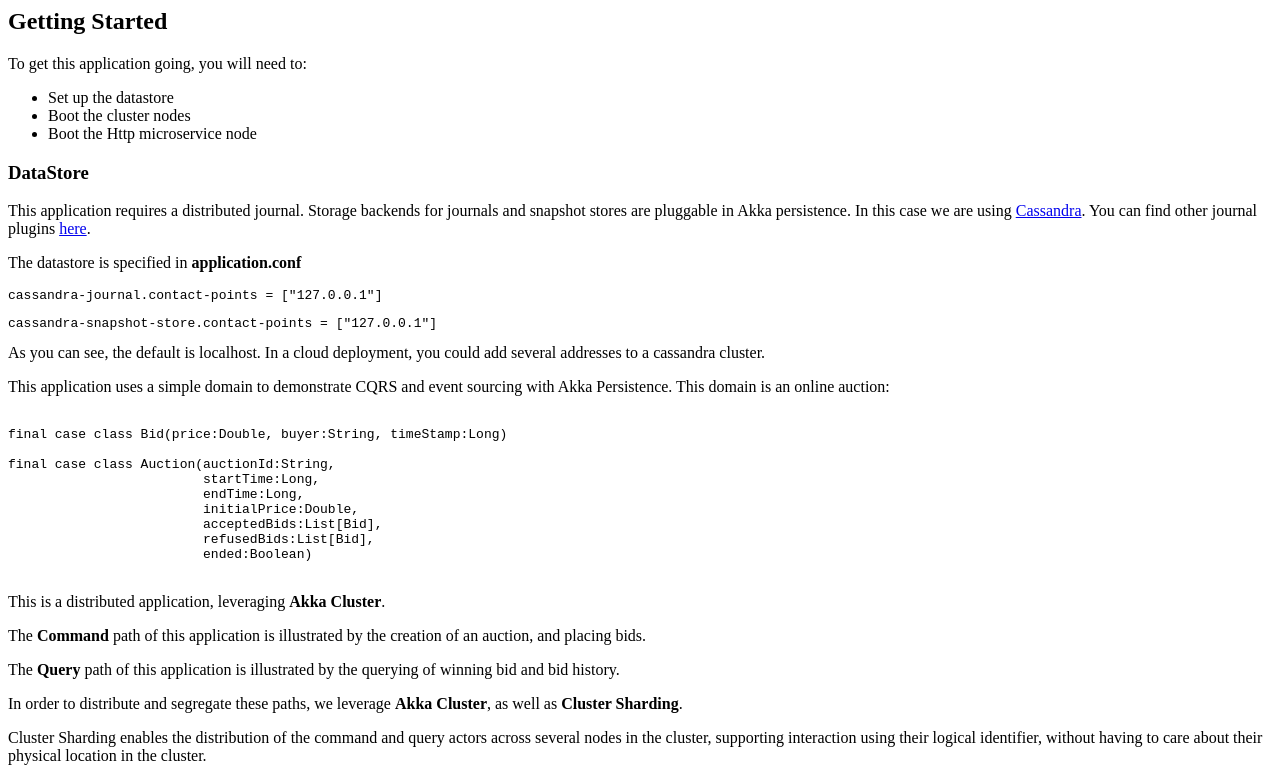
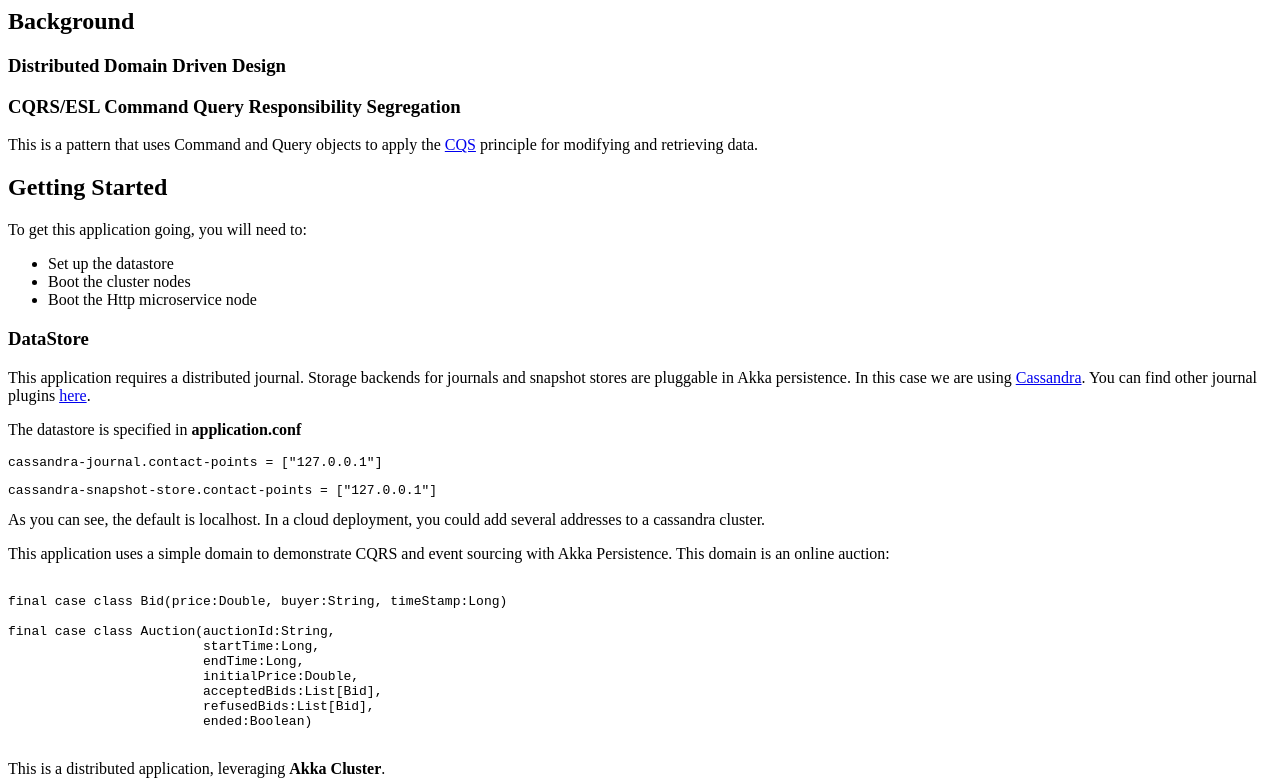
Before and after one commit to boldradius/akka-dddd-template, a plain HTML site: page tutorial/index.html in a window 1280 px wide. Shown: the top 781 px of the page. Drawn offline with Linux system fonts and the light colour scheme.

Commit message:
Added files for Activator

```diff
--- a/tutorial/index.html
+++ b/tutorial/index.html
@@ -1,6 +1,18 @@
 <html>
 
     <body>
+
+    <div>
+        <h2>Background</h2>
+        <h3>Distributed Domain Driven Design</h3>
+        <h3>CQRS/ESL  Command Query Responsibility Segregation</h3>
+        <p>This is a pattern that uses Command and Query objects to apply the <a href="http://en.wikipedia.org/wiki/Command%E2%80%93query_separation">CQS</a> principle
+        for modifying and retrieving data.
+        </p>
+        <p>
+
+        </p>
+    </div>
 
     <div>
         <h2>Getting Started</h2>
```
